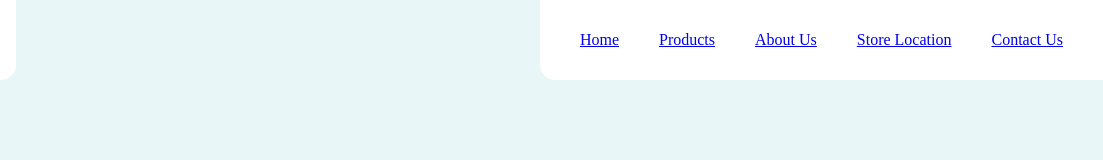
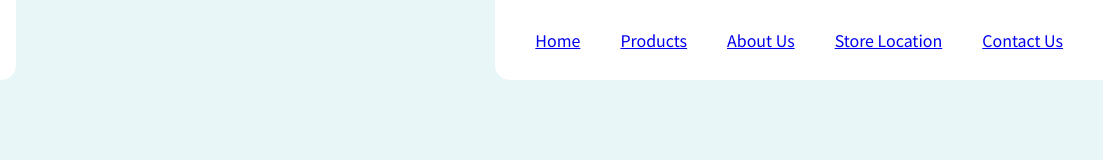
Before and after one commit to cipichop/HCI-SaffCoZ, a plain HTML site: page index.html in a window 1280 px wide. Shown: the full height of the page, 177-1280 px from the left. Drawn offline with Linux system fonts and the light colour scheme.

Commit message:
change font

```diff
--- a/index.html
+++ b/index.html
@@ -1,21 +1,26 @@
 <html lang="en">
-    <link rel="stylesheet" href="style.css">
-    <title>SaffCoZ</title>
     <!-- navigation bar -->
     <head>
+        <title>SaffCoZ</title>
+        <link rel="stylesheet" href="style.css">
+        <link rel="preconnect" href="https://fonts.googleapis.com">
+        <link rel="preconnect" href="https://fonts.gstatic.com" crossorigin>
+        <link href="https://fonts.googleapis.com/css2?family=Noto+Sans+JP:wght@100..900&display=swap" rel="stylesheet">
+    </head>
+    <nav>
         <div class="navbar">
             <div class="navbar-left inline">
                 <img class="navbar-logo" src="./assets/SaffCoZ.png" alt="SaffCoZ" class="SaffCoZ">
             </div>
-            <div class="navbar-right inline">
-                <a href="index.html" class="navbar-box inline" >Home</a>
-                <a href="products.html" class="navbar-box inline" >Products</a>
-                <a href="about.html" class="navbar-box inline" >About Us</a>
-                <a href="store.html" class="navbar-box inline" >Store Location</a>
-                <a href="contact.html" class="navbar-box inline">Contact Us</a>
+            <div class="navbar-right inline noto-sans-jp">
+                <a href="index.html" class="navbar-text inline" >Home</a>
+                <a href="products.html" class="navbar-text inline" >Products</a>
+                <a href="about.html" class="navbar-text inline" >About Us</a>
+                <a href="store.html" class="navbar-text inline" >Store Location</a>
+                <a href="contact.html" class="navbar-text inline">Contact Us</a>
             </div>
         </div>
-    </head>
+    </nav>
     <!-- main content -->
     <body>
 
--- a/style.css
+++ b/style.css
@@ -3,6 +3,16 @@
     padding: 0;
     box-sizing: border-box;
     background-color: rgb(233, 246, 247);
+}
+
+/* // <uniquifier>: Use a unique and descriptive class name
+// <weight>: Use a value from 100 to 900 */
+
+.noto-sans-jp {
+  font-family: "Noto Sans JP", sans-serif;
+  font-optical-sizing: auto;
+  font-weight: 400;
+  font-style: normal;
 }
 
 div {
@@ -64,7 +74,7 @@ ul {
     height: 80px;
 }
 
-.navbar-box {
+.navbar-text {
     background-color:rgb(255, 255, 255);
     padding: 20px;
 }
```
